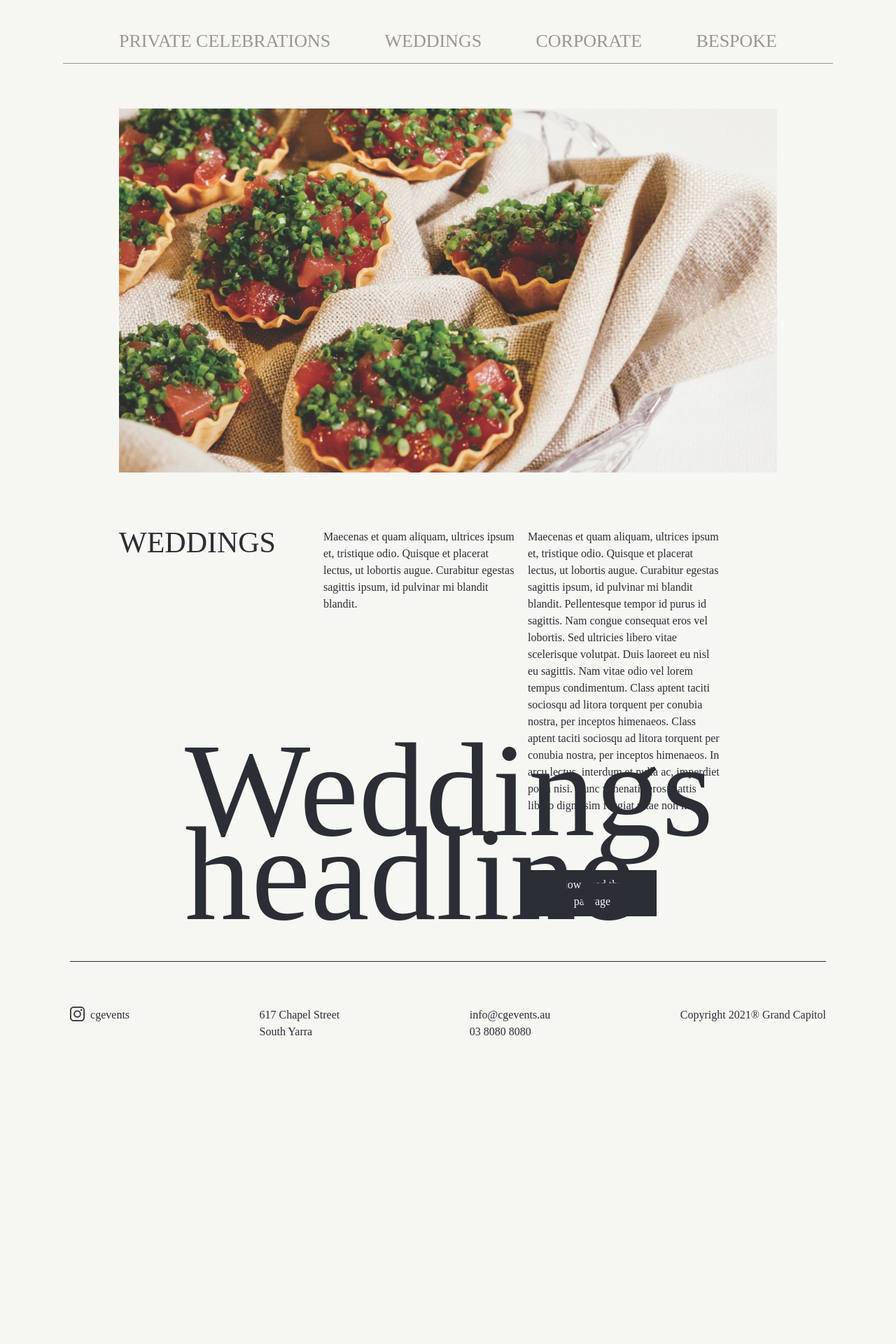
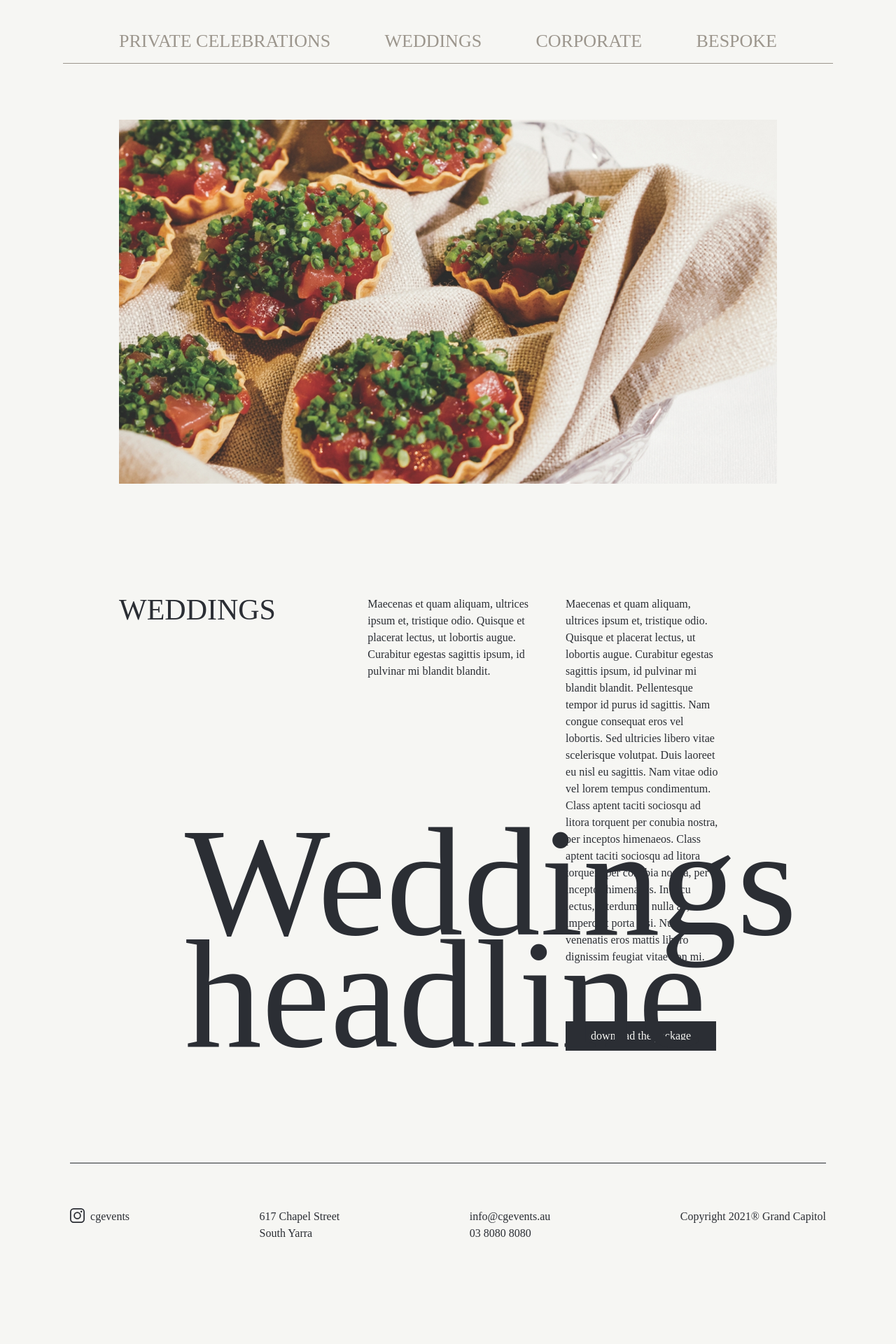
Before and after one commit to milosptr/event-centar, a Jekyll site: the page built from experiences.md, in a window 1280 px wide. Shown: the part 904-2824 px from the top of the page at 70% size. Built offline with Jekyll 4.4.1, drawn with Linux system fonts in a browser that asks for light colours; some web fonts are replaced; before the commit the page ends 2634 px from its top, so only the background shows below that.

Commit message:
some changes accroding to design

```diff
--- a/_includes/footer.html
+++ b/_includes/footer.html
@@ -1,4 +1,4 @@
-<footer class="mb-16 sm:mb-56 ">
+<footer class="mb-16 sm:mb-40 ">
   <div class="inbetween-line mb-16"></div>
   <ul class="little-font sm:flex sm:justify-between">
     <li class="mb-5"><a class="flex items-start" href="#">
--- a/_layouts/experiences.html
+++ b/_layouts/experiences.html
@@ -20,16 +20,16 @@
   </ul>
   </div>
   <div class="inbetween-line-light"></div>
-  <div class="py-16 wedding wrapper">
+  <div class="pt-20 pb-40 wedding wrapper">
   <img src="{{page.section_picture}}" alt="meal photo"
   class="reveal-top w-full">
-  <div class="pt-20 flex justify-between pr-16 relative">
+  <div class="pt-40 flex justify-between pr-16 relative">
     <h2 class="wedding-headline w-1/3 absolute">Weddings headline</h2>
-    <h3 class="reveal-top w-1/3 pr-4 upper-font">{{page.section_title}}</h3>
-    <p class="reveal-top little-font w-1/3 pr-4">{{page.section_first_text}}</p>
+    <h3 class="reveal-top w-1/2 pr-4 upper-font">{{page.section_title}}</h3>
+    <p class="reveal-top little-font w-1/3 mr-12">{{page.section_first_text}}</p>
       <div class="w-1/3 pr-4">
     <p class="reveal-top little-font mb-20">{{page.section_second_text}}</p>
-    <button class="reveal-top black-button little-font w-2/3">download the package</button>
+    <button class="reveal-top black-button little-font">download the package</button>
     </div>
   </div>
   </div>
--- a/css/style.css
+++ b/css/style.css
@@ -221,8 +221,8 @@ footer {
 
   .wedding-headline {
     font-family: Stylish;
-    font-size: 190px;
-    line-height: 120px;
+    font-size: 220px;
+    line-height: 160px;
     bottom: 0px;
     left: 10%;
   }
```
